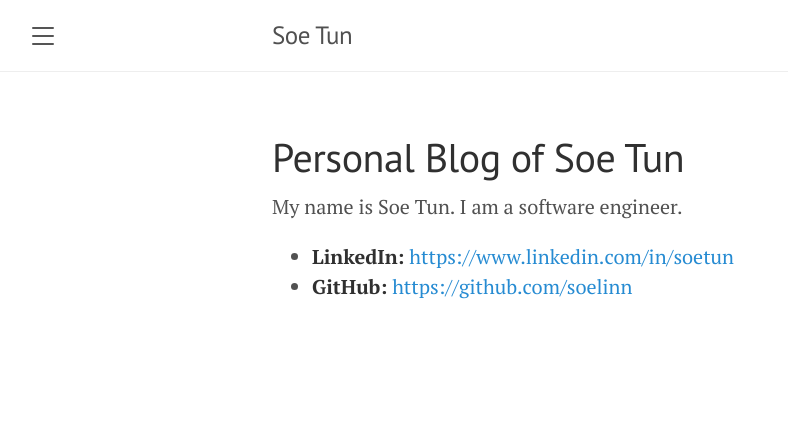
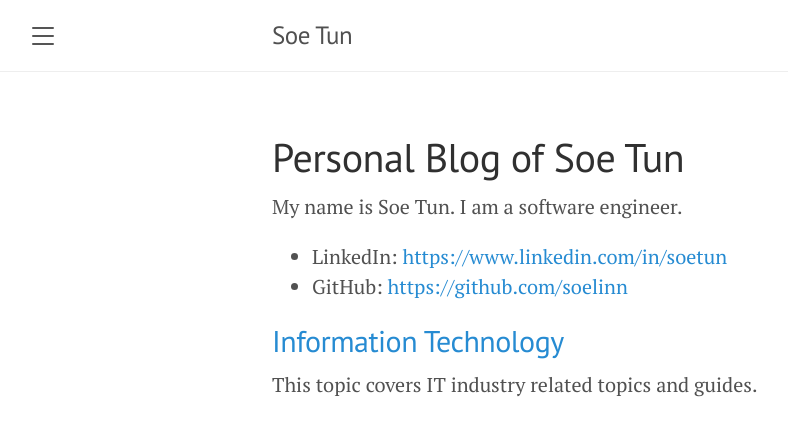
Before and after one commit to soelinn/soelinn.github.io, a Jekyll site: the page built from index.md, in a window 1280 px wide. Shown: the top 436 px of the page, without its empty margins (8-796 px from the left). Built offline with Jekyll 4.4.1, drawn with Linux system fonts in a browser that asks for light colours; our own code applies the rules of GitHub Pages for plain Markdown files; the list of posts is cut into pages by our own code.

```diff
--- a/index.md
+++ b/index.md
@@ -4,5 +4,9 @@ title: "Personal Blog of Soe Tun"
 
 My name is Soe Tun. I am a software engineer.
 
-- **LinkedIn:** <https://www.linkedin.com/in/soetun>
-- **GitHub:** <https://github.com/soelinn>
+- LinkedIn: <https://www.linkedin.com/in/soetun>
+- GitHub: <https://github.com/soelinn>
+
+## [Information Technology](IT/index.md)
+
+This topic covers IT industry related topics and guides.
```
Also changed, not shown: IT/index.md (added, +10 -0 lines).
